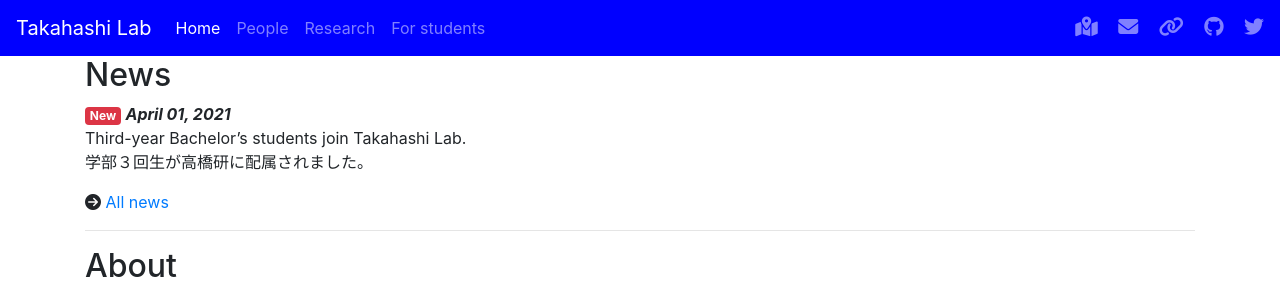
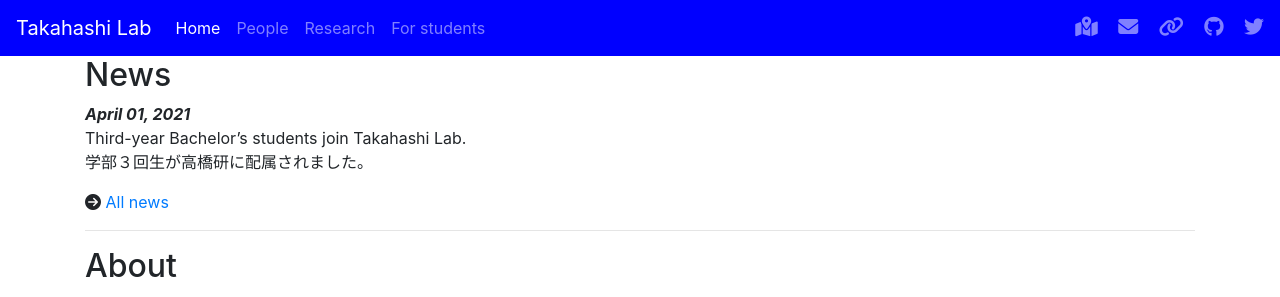
Before and after one commit to tkhslab/tkhslab.github.io, a Jekyll site: the page built from index.md, in a window 1280 px wide. Shown: the top 297 px of the page. Built offline with Jekyll 4.4.1, drawn with Linux system fonts in a browser that asks for light colours; nearby versions of some CDN libraries.

Commit message:
comment out new badge

```diff
--- a/index.md
+++ b/index.md
@@ -2,7 +2,7 @@
 title: Home
 ---
 ## News
-<span class="badge badge-danger">New</span>
+<!-- <span class="badge badge-danger">New</span> -->
 ***April 01, 2021***
 Third-year Bachelor's students join Takahashi Lab.
 学部３回生が高橋研に配属されました。
```
